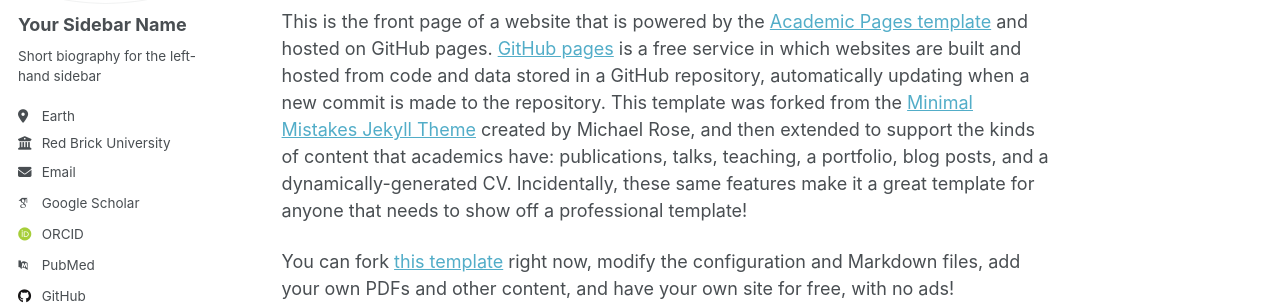
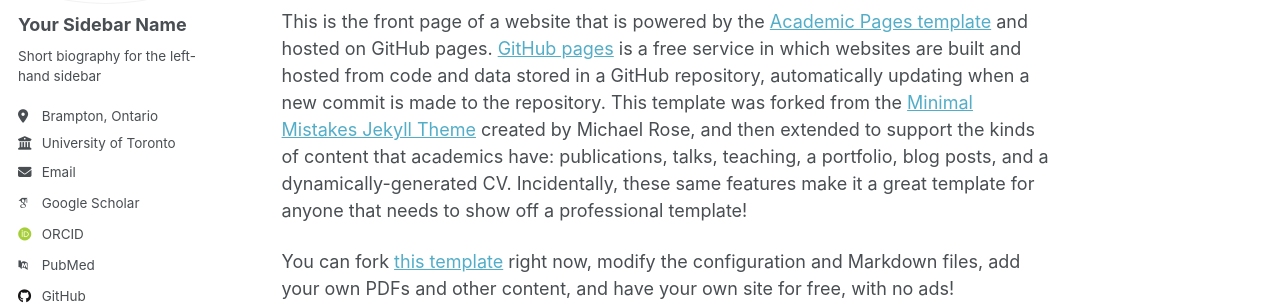
Before and after one commit to JeremyNguyenUXR/jeremynguyenuxr.github.io, a Jekyll site: the page built from _pages/about.md, in a window 1280 px wide. Shown: the part 161-466 px from the top of the page. Built offline with Jekyll 4.4.1, drawn with Linux system fonts in a browser that asks for light colours; some web fonts are replaced; a script that is not in the unit is left out.

Commit message:
Added profile picture

```diff
--- a/_config.yml
+++ b/_config.yml
@@ -23,12 +23,12 @@ repository               : "https://github.com/JeremyNguyenUXR/jeremynguyenuxr.g
 #               Additional customization can be done by editing /_includes/author-profile.html
 author:
   # Biographic information
-  avatar           : "profile 4.webp"
+  avatar           : files/profile 4.webp
   name             : "Your Sidebar Name"
   pronouns         : # example: "she/her"
   bio              : "Short biography for the left-hand sidebar"
-  location         : "Earth"
-  employer         : "Red Brick University"
+  location         : "Brampton, Ontario"
+  employer         : "University of Toronto"
   uri              : # URL
   email            : "none@example.org"
 
```
